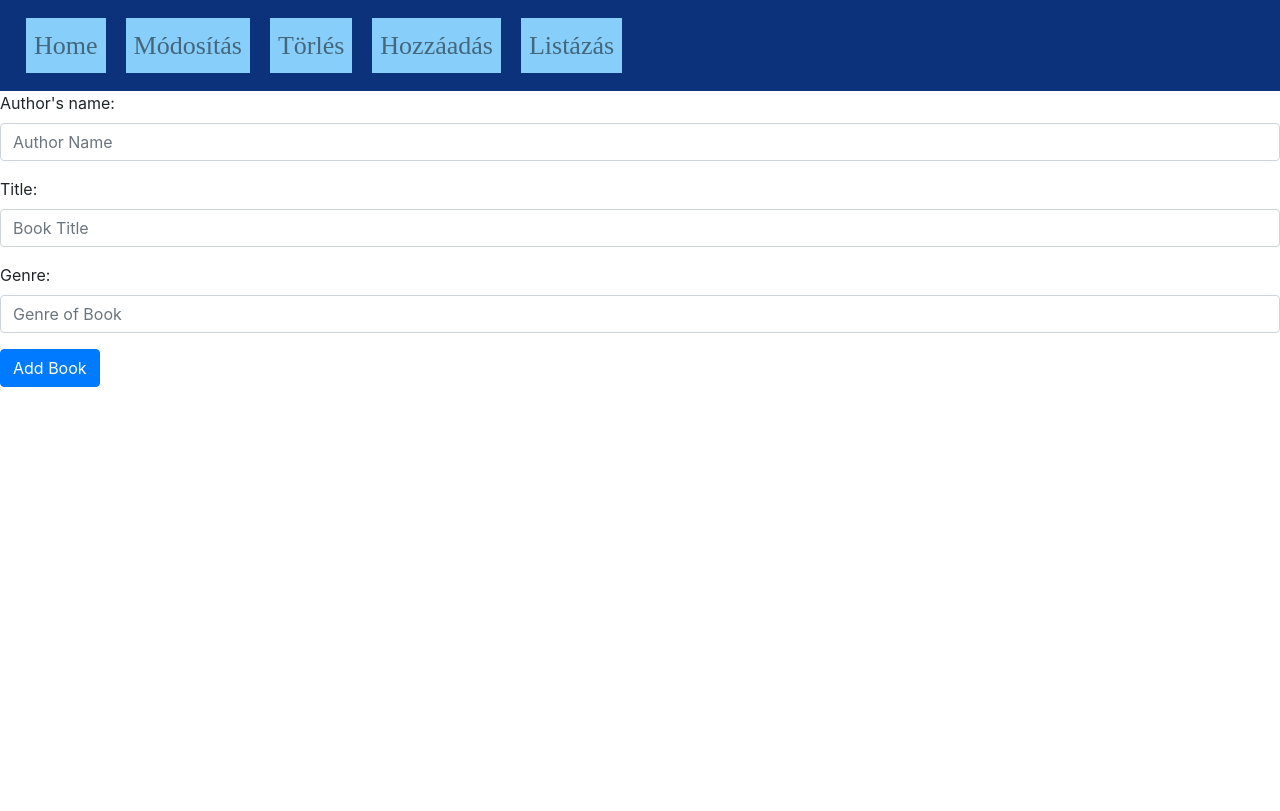
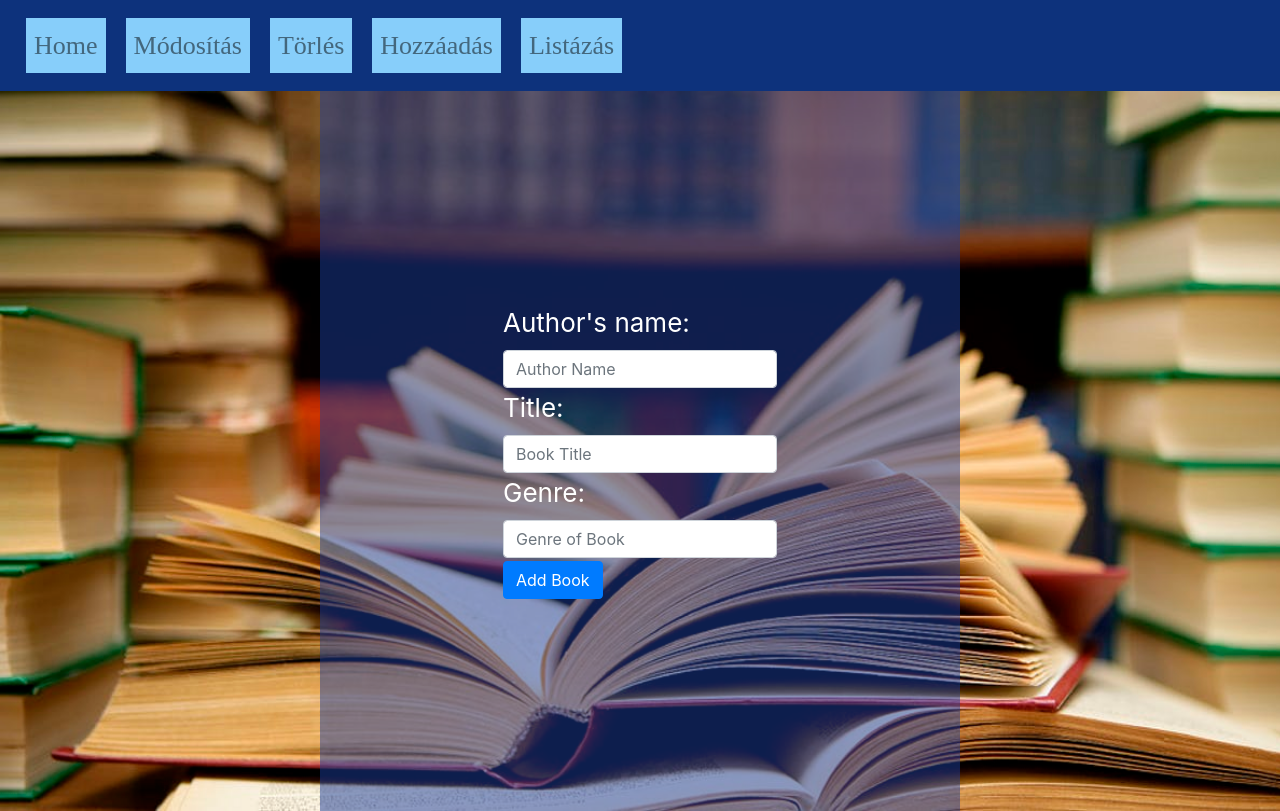
Before and after one commit to AdamKuborcik/afp_404, a React (Create React App) app in the folder frontend/: page /add in a window 1280 px wide. Built offline with nearby package versions, Linux system fonts and the light colour scheme; what flux would draw is missing.

Commit message:
AddBookPage szerkezetének módosítása, a megjelenéshez igazítva #46

```diff
--- a/frontend/src/components/views/AddBookPage.js
+++ b/frontend/src/components/views/AddBookPage.js
@@ -3,7 +3,7 @@ import {Formik} from "formik";
 import * as Yup from "yup";
 import {AddBook} from "../../actions/AddBook";
 
-export const AddBookPage  = () => ( <Formik
+export const AddBookPage  = () => (   <body  className="App-body"><div><Formik
     initialValues={{author: "",title: "", genre:""}}
     onSubmit={(values, {setSubmitting}) => {
         setTimeout(() => {
@@ -34,7 +34,7 @@ export const AddBookPage  = () => ( <Formik
         } = props;
         return (
             <form onSubmit={handleSubmit}>
-                <div className="form-group">
+
                     <label htmlFor="author">Author's name:</label>
                     <input
                         name="author"
@@ -48,8 +48,8 @@ export const AddBookPage  = () => ( <Formik
                     {errors.author && touched.author && (
                         <div className={"invalid-feedback"}>{errors.author} </div>
                     )}
-                </div>
-                <div className={"form-group"}>
+
+
                     <label htmlFor="title">Title:</label>
                     <input
                         name="title"
@@ -63,8 +63,8 @@ export const AddBookPage  = () => ( <Formik
                     {errors.title && touched.title && (
                         <div className={"invalid-feedback"}>{errors.title}</div>
                     )}
-                </div>
-                <div className={"form-group"}>
+
+
                     <label htmlFor="genre">Genre:</label>
                     <input
                         name="genre"
@@ -78,11 +78,11 @@ export const AddBookPage  = () => ( <Formik
                     {errors.genre && touched.genre && (
                         <div className={"invalid-feedback"}>{errors.genre}</div>
                     )}
-                </div>
+
                 <button type="submit" disabled={isSubmitting} className={"btn btn-primary"}>
                     Add Book
                 </button>
             </form>
         );
     }}
-</Formik>);
+</Formik></div> </body>);
```
